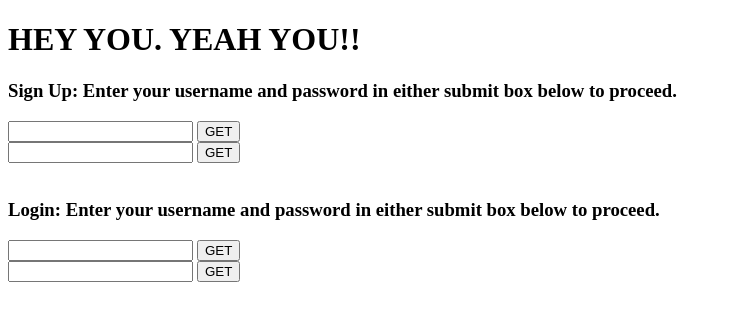
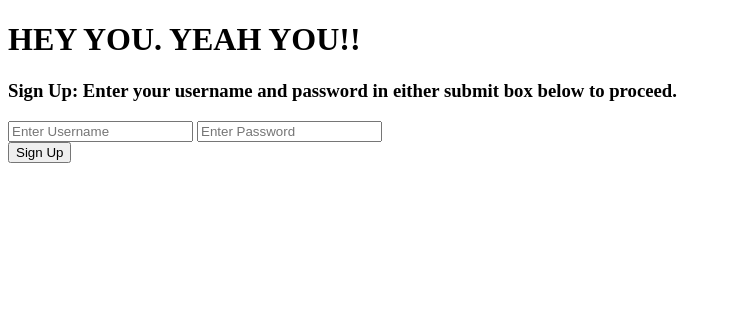
Before and after one commit to EndritIdrizi/SoftDevBobby, a Flask app: page / in a window 1280 px wide. Shown: the top 321 px of the page, without its empty margins (0-731 px from the left). Run offline with Flask 3, Linux system fonts and the light colour scheme.

Commit message:
finished K16

```diff
--- a/16_flask-sessions/app.py
+++ b/16_flask-sessions/app.py
@@ -1,9 +1,9 @@
 '''
 JED - Jayden Zhang, Endrit Idrizi
 SoftDev
-K16 - Flask-Form - Learning and Experimenting with Flask GET and POST Methods.
-2024-10-9
-time spent: 1 hrs
+K16 - Flask-Sessions - Creating a Flask Session to store usernames to automatically log-in without having to type the credentials.
+2024-10-15
+time spent: 2 hrs
 '''
 
 # import conventions:
@@ -14,6 +14,7 @@ time spent: 1 hrs
 from flask import Flask             #facilitate flask webserving
 from flask import render_template   #facilitate jinja templating
 from flask import request           #facilitate form submission
+from flask import session
 import os
 
 #the conventional way:
@@ -23,31 +24,26 @@ app = Flask(__name__)    #create Flask object
 
 @app.route("/", methods=['GET', 'POST'])
 def disp_loginpage():
-    return render_template('login.html')
+    if 'username' in session: # if the username is still present in the session (hasn't logged out)
+        return render_template("response.html", username=session['username']) # logIn without entering credentials
+    return render_template('login.html') # else, signUp again.
 
 
 @app.route("/signUp", methods=['GET'])
 def signUp():
-    gvp = "The difference between the GET and POST methods lies in the way data is retrieved. GET checks the dictionary (args) for a key that matches the input, while POST essentially pushes your data to the servers POST dictionary (form). Both are sent as QueryStrings REQUESTS."
-    username = request.args["username"] # GET uses request.form.
+    username = request.args.get("username") # get the inputed username
+    session['username'] = username # store it in session
 
-    app.secret_key = os.urandom(32)
-
-@app.route("/logIn", methods=['GET'])
-def logIn():
-    gvp = "The difference between the GET and POST methods lies in the way data is retrieved. GET checks the dictionary (args) for a key that matches the input, while POST essentially pushes your data to the servers POST dictionary (form). Both are sent as QueryStrings REQUESTS."
-    username = request.args["username"] # GET uses request.form.
-
-    app.secret_key = os.urandom(32)
+    return render_template("response.html", username=session['username'])
 
 @app.route("/logOut", methods=['GET'])
 def logOut():
-    username = request.args["username"] # GET uses request.form.
-
-    app.secret_key = os.urandom(32)
+    session.clear() # clears the session when you logOut
+    return render_template("logout.html")
 
 
 if __name__ == "__main__": #false if this file imported as module
     #enable debugging, auto-restarting of server when this file is modified
+    app.secret_key = os.urandom(32)
     app.debug = True
     app.run()
--- a/16_flask-sessions/templates/login.html
+++ b/16_flask-sessions/templates/login.html
@@ -1,16 +1,16 @@
 <!DOCTYPE html>
 <!--
-JTC - Jayden Zhang, Caden Khuu, Tim Ng
+JED - Jayden Zhang, Endrit Idrizi
 SoftDev
-K15 - Flask-Form - Learning and Experimenting with Flask GET and POST Methods.
-2024-10-9
-time spent: 1 hrs
+K16 - Flask-Sessions - Creating a Flask Session to store usernames to automatically log-in without having to type the credentials.
+2024-10-15
+time spent: 2 hrs
 -->
 
 <html>
 
   <head>
-    <title> JTC </title>
+    <title> JED </title>
   </head>
 
   <body>
@@ -21,26 +21,12 @@ time spent: 1 hrs
       Sign Up: Enter your username and password in either submit box below to proceed.
     </h3>
     <form action="/signUp" method="GET">
-      <input type="text" name="username">
-      <input type="submit" name="sub1" value="GET">
-    </form>
-    <form action="/signUp" method="GET">
-      <input type="text" name="password">
-      <input type="submit" name="sub2" value="GET">
+      <input type="text" name="username" placeholder="Enter Username">
+      <input type="text" name="password" placeholder="Enter Password">
+    <br>
+      <input type="submit" name="sub2" value="Sign Up">
     </form>
     <br>
-
-    <h3>
-      Login: Enter your username and password in either submit box below to proceed.
-    </h3>
-    <form action="/logIn" method="GET">
-      <input type="text" name="username">
-      <input type="submit" name="sub3" value="GET">
-    </form>
-    <form action="/logIn" method="GET">
-      <input type="text" name="password">
-      <input type="submit" name="sub4" value="GET">
-    </form>
   </body>
 
 </html>
```
Also changed, not shown: 16_flask-sessions/notes.txt (+10 -12 lines), 16_flask-sessions/templates/logout.html (+8 -5 lines), 16_flask-sessions/templates/response.html (+6 -11 lines).
